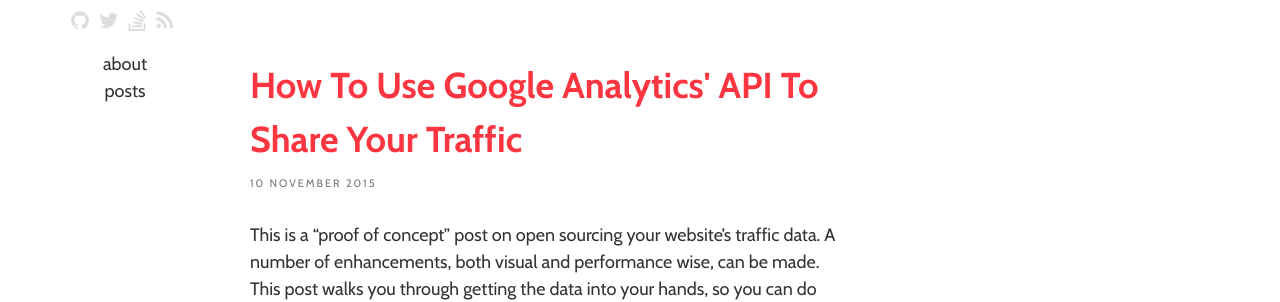
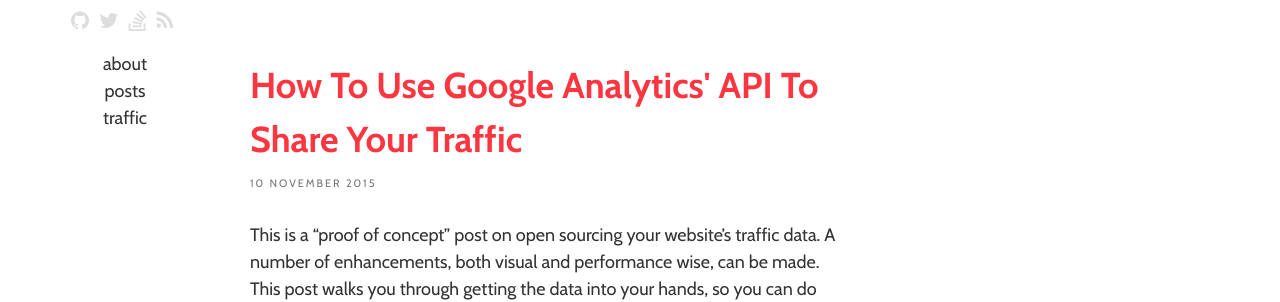
Before and after one commit to csengineer13/dannyrb.com, a Jekyll site: the page built from index.html, in a window 1280 px wide. Shown: the part 205-507 px from the top of the page. Built offline with Jekyll 4.4.1, drawn with Linux system fonts in a browser that asks for light colours; nearby versions of some CDN libraries.

Commit message:
Adding traffic link

```diff
--- a/_includes/sidebar.html
+++ b/_includes/sidebar.html
@@ -32,6 +32,9 @@
                 <li>
                     <a href="/" title="Home page and index of posts">posts</a>
                 </li>
+                <li>
+                    <a href="/traffic/" title="visual graphs for website statistics">traffic</a>
+                </li>
             </ul>
         </nav>
     </section>
```
